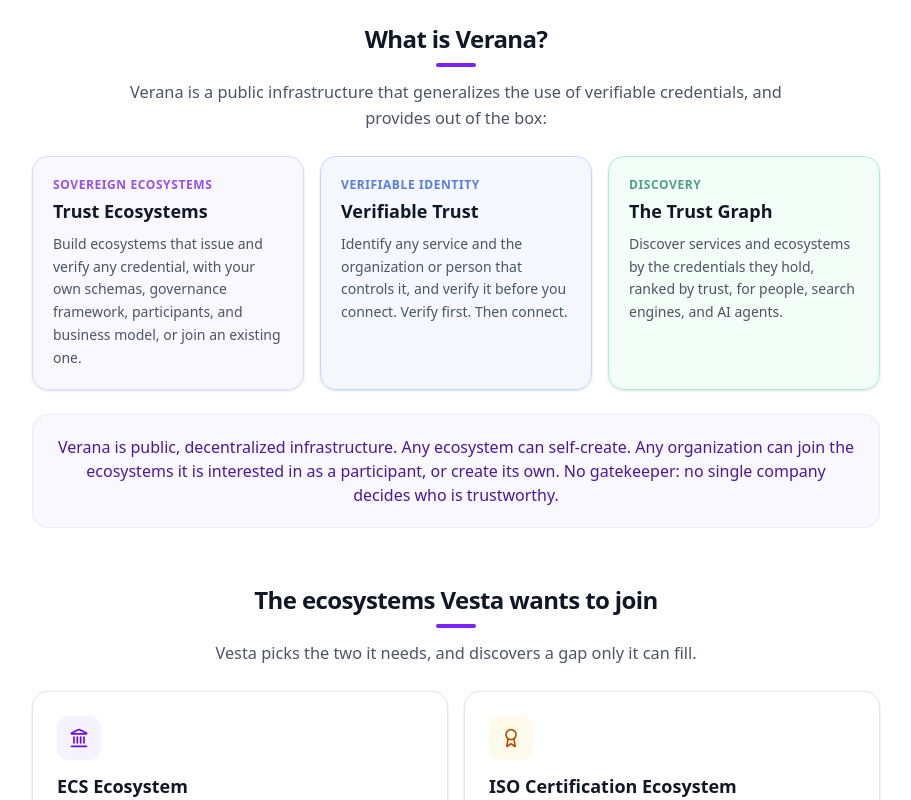
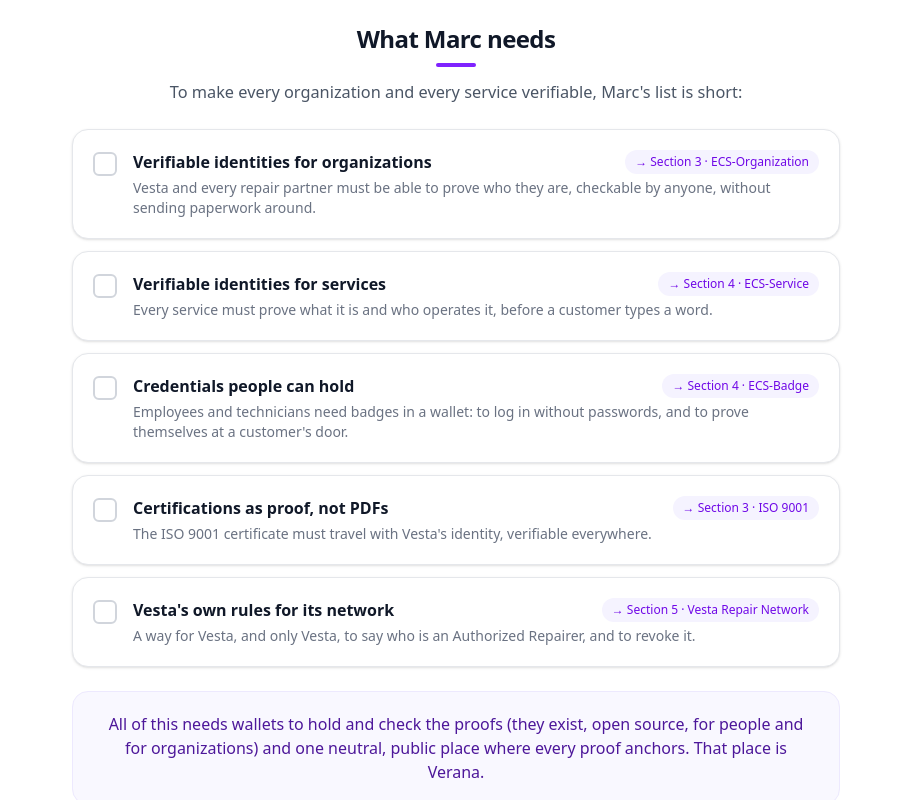
Before and after one commit to verana-labs/playground, a Next.js app: page /explained in a window 1280 px wide. Shown: the part 5340-6140 px from the top of the page, without its empty margins (184-1095 px from the left). Built offline with nearby package versions, Linux system fonts and the light colour scheme; no server answers.

Commit message:
feat: 'What Marc needs' mission checklist before What is Verana? (5 needs with section chips + bridge line)

```diff
--- a/app/explained/content.ts
+++ b/app/explained/content.ts
@@ -133,6 +133,43 @@
     name: "Marc Keller",
     role: "CTO, Vesta Appliances",
   },
+  needsTitle: "What Marc needs",
+  needsIntro:
+    "To make every organization and every service verifiable, Marc's list is short:",
+  needs: [
+    {
+      section: 3,
+      tag: "ECS-Organization",
+      title: "Verifiable identities for organizations",
+      desc: "Vesta and every repair partner must be able to prove who they are, checkable by anyone, without sending paperwork around.",
+    },
+    {
+      section: 4,
+      tag: "ECS-Service",
+      title: "Verifiable identities for services",
+      desc: "Every service must prove what it is and who operates it, before a customer types a word.",
+    },
+    {
+      section: 4,
+      tag: "ECS-Badge",
+      title: "Credentials people can hold",
+      desc: "Employees and technicians need badges in a wallet: to log in without passwords, and to prove themselves at a customer's door.",
+    },
+    {
+      section: 3,
+      tag: "ISO 9001",
+      title: "Certifications as proof, not PDFs",
+      desc: "The ISO 9001 certificate must travel with Vesta's identity, verifiable everywhere.",
+    },
+    {
+      section: 5,
+      tag: "Vesta Repair Network",
+      title: "Vesta's own rules for its network",
+      desc: "A way for Vesta, and only Vesta, to say who is an Authorized Repairer, and to revoke it.",
+    },
+  ],
+  needsBridge:
+    "All of this needs wallets to hold and check the proofs (they exist, open source, for people and for organizations) and one neutral, public place where every proof anchors. That place is Verana.",
   pillarsTitle: "What is Verana?",
   pillarsIntro:
     "Verana is a public infrastructure that generalizes the use of verifiable credentials, and provides out of the box:",
--- a/app/explained/page.tsx
+++ b/app/explained/page.tsx
@@ -675,7 +675,45 @@
             </div>
           </figure>
 
-          {/* Possible thanks to Verana */}
+          {/* What Marc needs: the mission checklist */}
+          <div className="mb-14">
+            <SubHeading>{SOLUTION.needsTitle}</SubHeading>
+            <p className="mx-auto mt-3 max-w-2xl text-center text-[1.02rem] leading-relaxed text-gray-600">
+              {SOLUTION.needsIntro}
+            </p>
+            <ul className="reveal-stagger mx-auto mt-6 grid max-w-3xl gap-3">
+              {SOLUTION.needs.map((n) => (
+                <li
+                  key={n.title}
+                  className="flex items-start gap-4 rounded-2xl border border-gray-200 bg-white p-5 shadow-sm"
+                >
+                  <span
+                    aria-hidden
+                    className="mt-0.5 h-6 w-6 shrink-0 rounded-md border-2 border-gray-300"
+                  />
+                  <div className="min-w-0 flex-1">
+                    <div className="flex flex-wrap items-center justify-between gap-2">
+                      <span className="font-semibold text-gray-900">
+                        {n.title}
+                      </span>
+                      <a
+                        href={`#section-${n.section}`}
+                        className="rounded-full bg-violet-50 px-2.5 py-1 text-xs font-medium text-violet-700 hover:bg-violet-100"
+                      >
+                        → Section {n.section} · {n.tag}
+                      </a>
+                    </div>
+                    <p className="mt-1 text-sm text-gray-500">{n.desc}</p>
+                  </div>
+                </li>
+              ))}
+            </ul>
+            <p className="reveal mx-auto mt-6 max-w-3xl rounded-2xl border border-violet-100 bg-violet-50/60 px-6 py-5 text-center text-base font-medium text-violet-900">
+              {SOLUTION.needsBridge}
+            </p>
+          </div>
+
+          {/* What is Verana? */}
           <div>
             <SubHeading>{SOLUTION.pillarsTitle}</SubHeading>
             <p className="mx-auto mt-3 max-w-2xl text-center text-[1.02rem] leading-relaxed text-gray-600">
```
